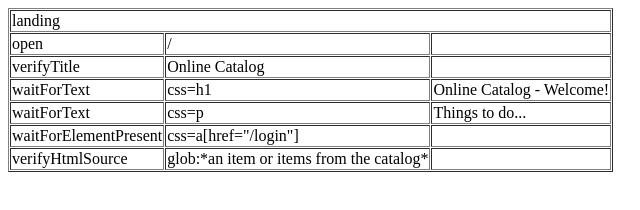
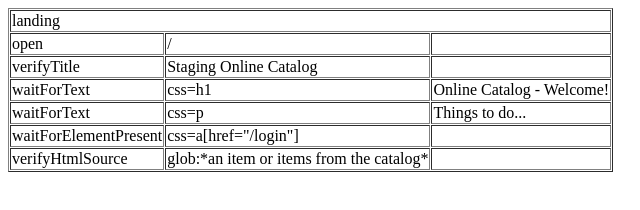
Before and after one commit to lrdavis2/LinsOnlineCatalog-YS, a website: page scripts/landing.html in a window 1280 px wide. Shown: the full height of the page, 0-640 px from the left. Drawn offline with Linux system fonts and the light colour scheme.

Commit message:
Fixing test

```diff
--- a/scripts/landing.html
+++ b/scripts/landing.html
@@ -18,7 +18,7 @@
 </tr>
 <tr>
     <td>verifyTitle</td>
-    <td>Online Catalog</td>
+    <td>Staging Online Catalog</td>
     <td></td>
 </tr>
 <tr>
```
